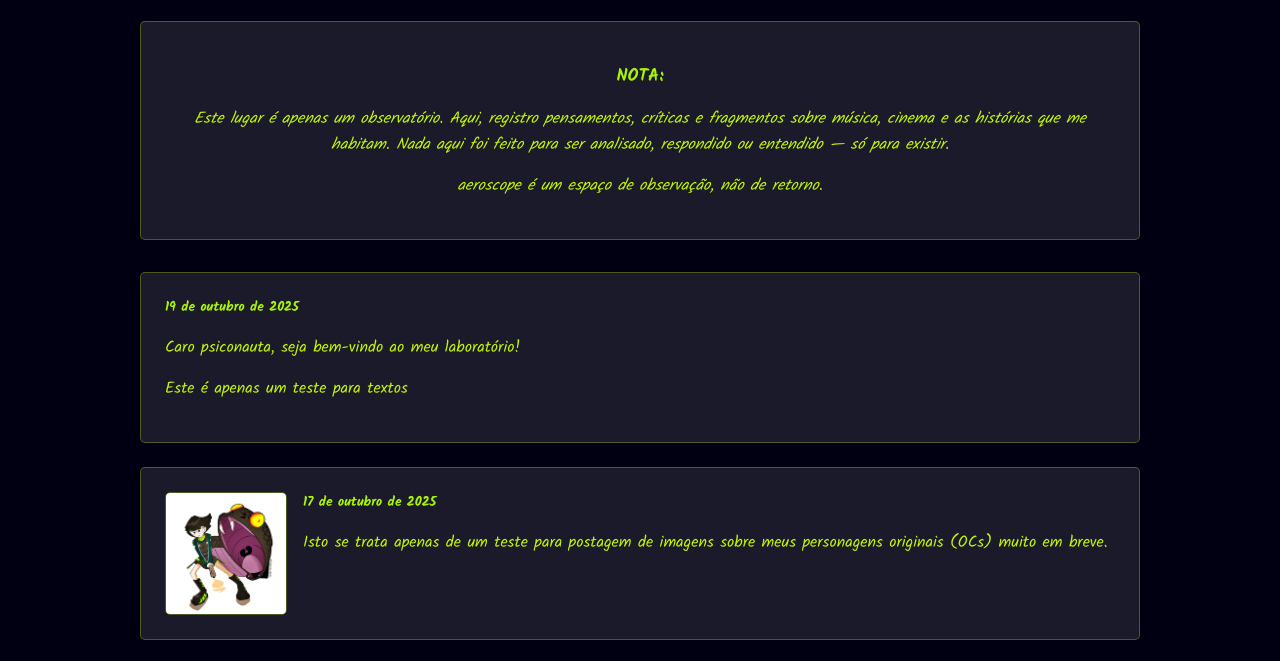
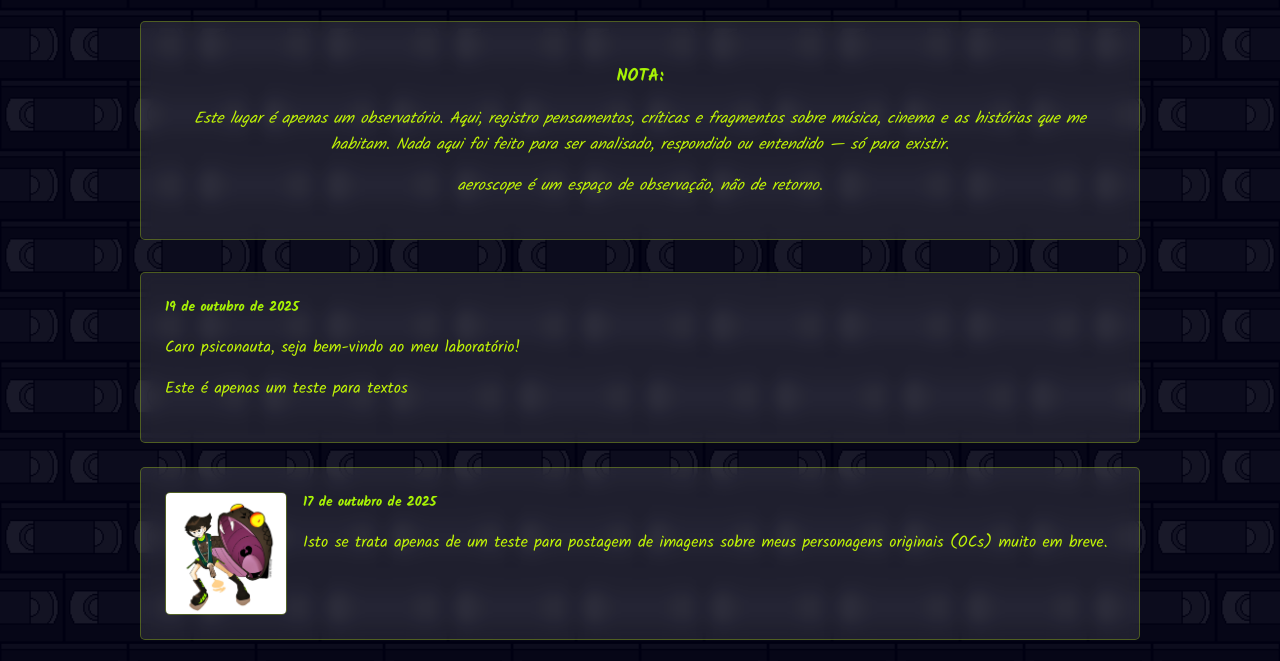
Before and after one commit to aerozonia/aerozonia.github.io, a plain HTML site: page aerolab.html in a window 1280 px wide. Shown: the part 343-1004 px from the top of the page. Drawn offline with Linux system fonts and the light colour scheme; a web font is replaced by a local one.

Commit message:
09112025
12

```diff
--- a/estiloaerolab.css
+++ b/estiloaerolab.css
@@ -3,10 +3,10 @@
 body {
   font-family: 'Courier New', monospace;
   background-color: #000012;
- /*
-  background-image: url('./imagens/ChatGPT\ Image\ 9\ de\ nov.\ de\ 2025\,\ 10_28_05.png');
+
+  background-image: url('./imagens/tapes.png');
   background-repeat: repeat;
-  background-size: 5%; */
+  background-size: 10%;
 
   color: #BFF207; /* cor igual à do post fixo */
   margin: 0 auto;
```
Also changed, not shown: imagens/tapes.png (added).
